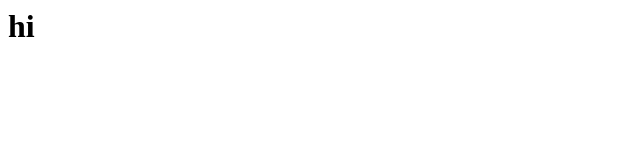
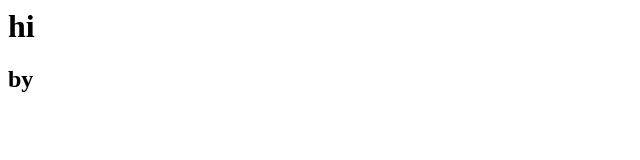
Before and after one commit to EronFatah/first-project, a plain HTML site: page index.html in a window 1280 px wide. Shown: the full height of the page, 0-640 px from the left. Drawn offline with Linux system fonts and the light colour scheme.

Commit message:
again change index.html

```diff
--- a/index.html
+++ b/index.html
@@ -1,2 +1,3 @@
 <div></div>
 <h1>hi</h1>
+<h2>by</h2>
```
